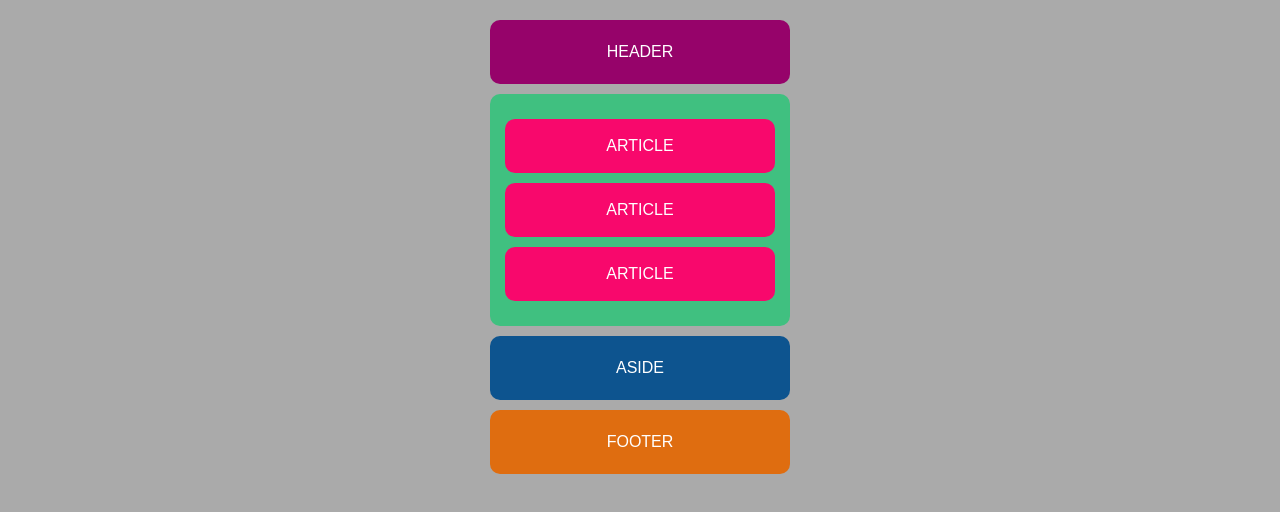
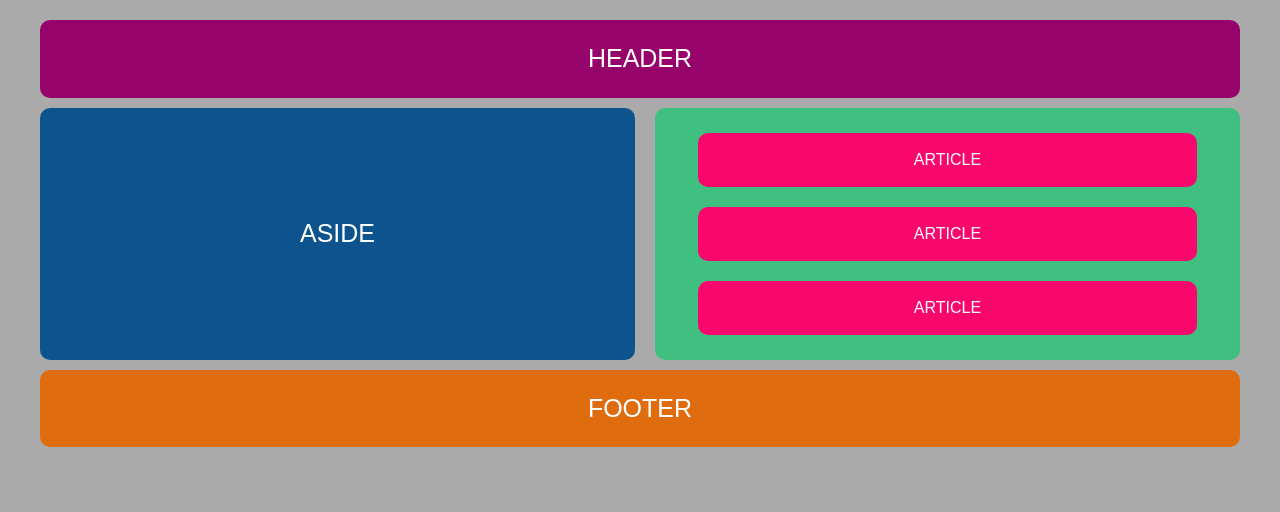
Before and after one commit to charleshogsett/flexbox-wireframe-practice, a plain HTML site: page index.html in a window 1280 px wide. Drawn offline with Linux system fonts and the light colour scheme.

Commit message:
media query

```diff
--- a/CSS/style.css
+++ b/CSS/style.css
@@ -61,3 +61,38 @@ main {
     border-radius: 10px;
     margin-bottom: 10px;
   }
+
+  @media (min-width: 768px){
+    .col{
+      width: 100%;
+  max-width: 1200px;
+      display: flex;
+      flex-direction: row-reverse;
+      gap: 20px;
+
+    }
+    header,
+footer {
+  width: 100%;
+  max-width: 1200px; /* Optional: prevent growing too wide */
+  font-size: 25px;
+}
+    aside,
+    main{
+      display: flex;
+      flex-direction: column;
+      flex: 1;
+      align-items: center;
+      justify-content: center;
+    }
+aside{
+   font-size: 25px;
+}
+
+article{
+    width: 90%;
+
+}
+
+
+  }
--- a/index.html
+++ b/index.html
@@ -8,12 +8,14 @@
 </head>
 <body>
     <header>HEADER</header>
+     <div class ="col">
     <main>
     <article>ARTICLE</article>
     <article>ARTICLE</article>
     <article>ARTICLE</article>
   </main>
     <aside>ASIDE</aside>
+    </div>
   <footer>FOOTER</footer>
 </body>
 </html>
```
Also changed, not shown: desktop-wireframe.png (added).
